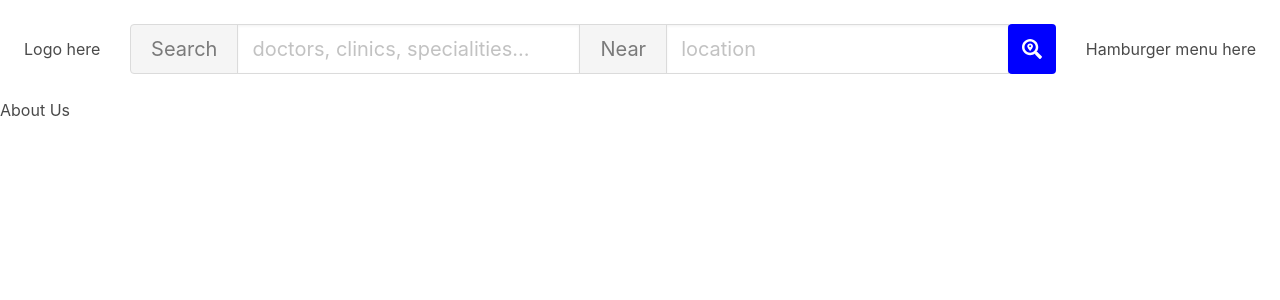
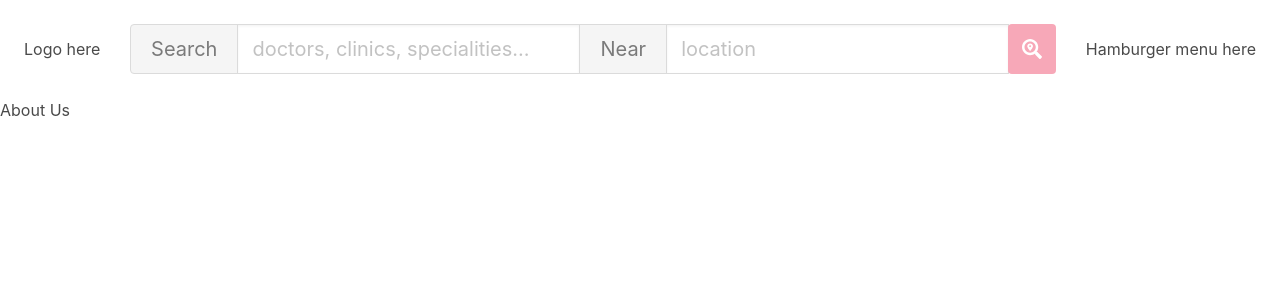
Before and after one commit to julianadecarvalho/HearTrans-front-end, a React (Create React App) app: page / in a window 1280 px wide. Shown: the top 300 px of the page. Built offline with nearby package versions, Linux system fonts and the light colour scheme.

Commit message:
edit style for search bar

```diff
--- a/src/components/NavBar.module.css
+++ b/src/components/NavBar.module.css
@@ -8,6 +8,7 @@
   justify-content: space-between;
   align-items: center;
   margin: var(--element-spacing);
+  /* background: #55cdfc; */
 }
 
 /* every direct descenday of class left*/
--- a/src/components/SearchBar.module.css
+++ b/src/components/SearchBar.module.css
@@ -3,7 +3,7 @@
 }
 
 :global(.button).search-button {
-  background: blue;
+  background: #f7a8b8;
   border: none;
 }
 
```
